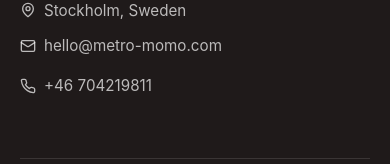
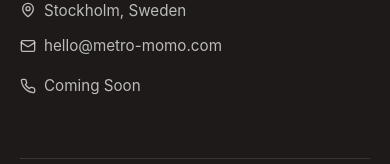
Before and after one commit to PB9181/metro-momo-website, a React (Vite) app: page / in a window 390 px wide. Shown: the part 8559-8723 px from the top of the page. Built offline with nearby package versions, Linux system fonts and the light colour scheme.

Commit message:
Update footer email and phone placeholders

```diff
--- a/src/components/Footer.tsx
+++ b/src/components/Footer.tsx
@@ -76,15 +76,15 @@ export default function Footer() {
                 <span>{t('footer.address')}</span>
               </li>
               <li>
-                <a href="mailto:hello@metromomo.com">
+                <a href="mailto:hello@metro-momo.com">
                   <Mail size={16} />
                   hello@metro-momo.com
                 </a>
               </li>
               <li>
-                <a href="tel:+46123456789">
+                <a href="tel:Coming Soon">
                   <Phone size={16} />
-                  +46 704219811
+                  Coming Soon
                 </a>
               </li>
             </ul>
```
